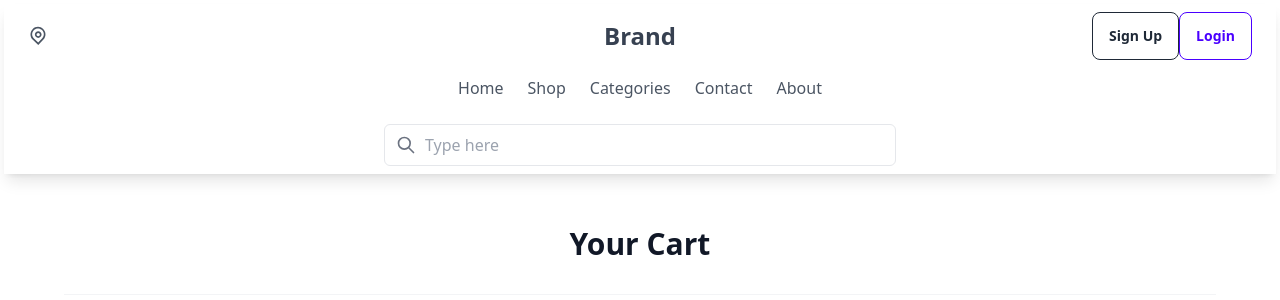
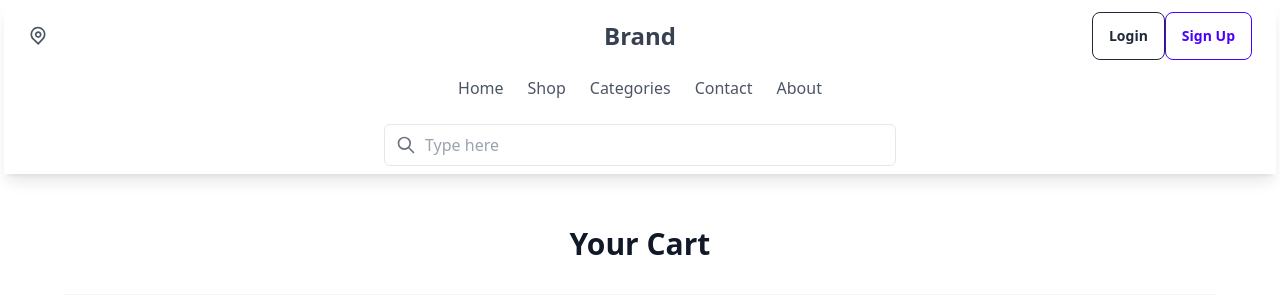
Before and after one commit to Sabri-Simo/django, a Django app: page /cart in a window 1280 px wide. Shown: the top 300 px of the page. Run offline with Django 5.2, Linux system fonts and the light colour scheme; some libraries are stand-ins or nearby versions.

Commit message:
Update base.html

```diff
--- a/core/templates/core/base.html
+++ b/core/templates/core/base.html
@@ -51,11 +51,11 @@
                       {% else %}
                           <form action="{% url 'loginPage' %}" method="post">
                               {% csrf_token %}
-                              <button class="btn btn-outline">Sign Up</button>
+                              <button class="btn btn-outline">Login</button>
                           </form>
                           <form action="{% url 'singupPgae' %}" method="post">
                               {% csrf_token %}
-                              <button class="btn btn-outline btn-primary">Login</button>
+                              <button class="btn btn-outline btn-primary">Sign Up</button>
                           </form>
                       {% endif %}
                   </div>
```
